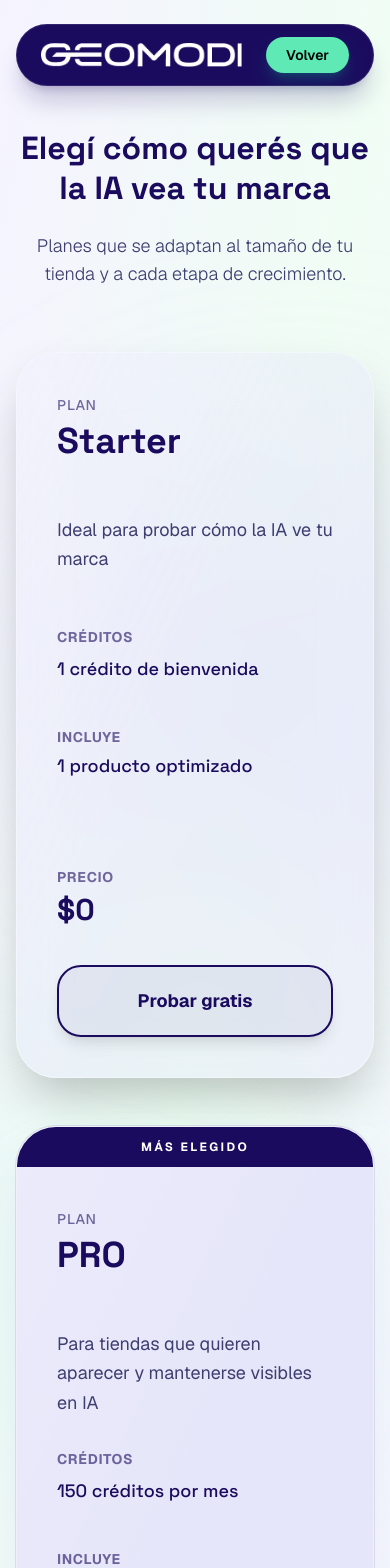
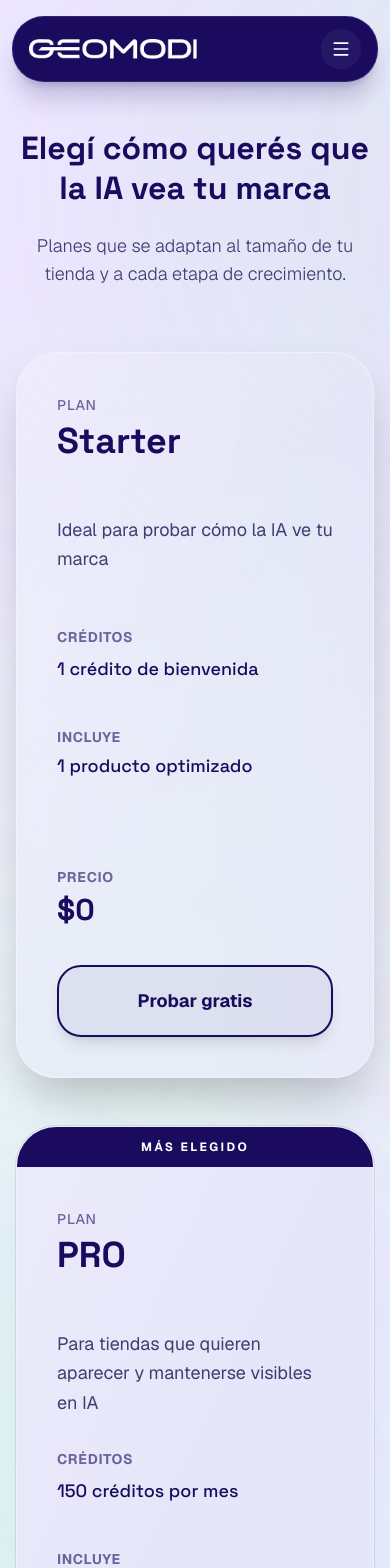
Before and after one commit to luchimbo/geomodi-landing, a Next.js app: page /pricing in a window 390 px wide. Shown: the top 1568 px of the page. Built offline with nearby package versions, Linux system fonts and the light colour scheme; no server answers.

Commit message:
docs: improve mobile responsiveness of navbar and footer logo

```diff
--- a/src/app/page.js
+++ b/src/app/page.js
@@ -1,7 +1,7 @@
 "use client";
 import React from "react";
-import { Play, Sparkles, Terminal, ShieldCheck } from "lucide-react";
-import { motion, useReducedMotion } from "framer-motion";
+import { Play, Sparkles, Terminal, ShieldCheck, Menu, X } from "lucide-react";
+import { motion, useReducedMotion, AnimatePresence } from "framer-motion";
 import Link from "next/link";
 
 export default function GeoModiLandingReplica() {
@@ -11,6 +11,7 @@ export default function GeoModiLandingReplica() {
   const [email, setEmail] = React.useState("");
   const [isSubmitted, setIsSubmitted] = React.useState(false);
   const [isLoading, setIsLoading] = React.useState(false);
+  const [isMenuOpen, setIsMenuOpen] = React.useState(false);
 
   const ease = [0.22, 1, 0.36, 1];
 
@@ -91,17 +92,17 @@ export default function GeoModiLandingReplica() {
 
       <div className="relative z-10">
         {/* Top bar */}
-        <header className="fixed top-0 left-0 right-0 z-[100] mx-auto max-w-6xl px-4 pt-6">
+        <header className="fixed top-0 left-0 right-0 z-[100] mx-auto max-w-6xl px-3 pt-4 md:px-4 md:pt-6">
           <motion.nav
             initial={{ opacity: 0, y: -10 }}
             animate={{ opacity: 1, y: 0 }}
             transition={{ duration: 0.7, ease }}
-            className="flex items-center justify-between rounded-full border border-white/20 bg-white/10 px-6 py-3 shadow-lg shadow-black/10 backdrop-blur-2xl backdrop-saturate-150"
+            className={`mx-auto flex items-center justify-between rounded-[2rem] border border-white/20 bg-white/10 px-4 py-3 shadow-lg shadow-black/10 backdrop-blur-2xl backdrop-saturate-150 transition-all duration-300 md:rounded-full md:px-6 ${isMenuOpen ? "rounded-[2rem] bg-black/90" : ""}`}
           >
-            <div className="flex w-full items-center justify-between">
+            <div className="flex w-full items-center justify-between gap-4">
               <div className="flex flex-1 items-center">
                 <a href="#" className="flex items-center gap-3 hover:opacity-80 transition-opacity">
-                  <img src="/logo.png" alt="GEOMODI" className="h-6 w-auto" />
+                  <img src="/logo.png" alt="GEOMODI" className="h-5 w-auto md:h-6" />
                 </a>
               </div>
 
@@ -114,18 +115,60 @@ export default function GeoModiLandingReplica() {
                 </Link>
               </div>
 
-              <div className="flex flex-1 justify-end">
-                <Link href="/pricing">
+              <div className="flex items-center gap-3 md:flex-1 md:justify-end">
+                <Link href="/pricing" className="hidden sm:block">
                   <motion.button
                     whileHover={reduce ? {} : { y: -1, scale: 1.01 }}
                     whileTap={reduce ? {} : { scale: 0.99 }}
-                    className="rounded-full bg-emerald-300 px-5 py-2 text-sm font-semibold text-black shadow-lg shadow-emerald-300/25 hover:bg-emerald-200 cursor-pointer"
+                    className="rounded-full bg-emerald-300 px-4 py-1.5 text-xs font-semibold text-black shadow-lg shadow-emerald-300/25 hover:bg-emerald-200 cursor-pointer md:px-5 md:py-2 md:text-sm"
                   >
                     Comenzar ahora
                   </motion.button>
                 </Link>
+
+                <button
+                  onClick={() => setIsMenuOpen(!isMenuOpen)}
+                  className="flex h-10 w-10 items-center justify-center rounded-full bg-white/5 text-white md:hidden"
+                >
+                  {isMenuOpen ? <X size={20} /> : <Menu size={20} />}
+                </button>
               </div>
             </div>
+
+            {/* Mobile Menu Overlay */}
+            <AnimatePresence>
+              {isMenuOpen && (
+                <motion.div
+                  initial={{ opacity: 0, height: 0, y: -10 }}
+                  animate={{ opacity: 1, height: "auto", y: 0 }}
+                  exit={{ opacity: 0, height: 0, y: -10 }}
+                  transition={{ duration: 0.3, ease: "easeInOut" }}
+                  className="absolute left-0 right-0 top-full mt-2 overflow-hidden rounded-[2rem] border border-white/10 bg-black/95 p-6 shadow-2xl backdrop-blur-3xl md:hidden"
+                >
+                  <div className="flex flex-col gap-6">
+                    <a
+                      href="#soluciones"
+                      onClick={() => setIsMenuOpen(false)}
+                      className="text-lg font-medium text-white/70 hover:text-white transition-colors"
+                    >
+                      Soluciones
+                    </a>
+                    <Link
+                      href="/pricing"
+                      onClick={() => setIsMenuOpen(false)}
+                      className="text-lg font-medium text-white/70 hover:text-white transition-colors"
+                    >
+                      Planes
+                    </Link>
+                    <Link href="/pricing" onClick={() => setIsMenuOpen(false)}>
+                      <button className="w-full rounded-2xl bg-emerald-300 py-4 font-bold text-black shadow-lg">
+                        Comenzar ahora
+                      </button>
+                    </Link>
+                  </div>
+                </motion.div>
+              )}
+            </AnimatePresence>
           </motion.nav>
         </header>
 
@@ -167,14 +210,14 @@ export default function GeoModiLandingReplica() {
                 <div className="relative w-full max-w-lg">
                   <input
                     type="text"
-                    placeholder="Ingresá URL de un producto de tu tienda"
-                    className="w-full rounded-2xl border border-emerald-400/40 bg-white/5 px-8 py-5 text-emerald-50 text-lg placeholder-emerald-400/40 focus:border-emerald-300/80 focus:outline-none focus:ring-2 focus:ring-emerald-300/10 transition-all font-space"
+                    placeholder="Ingresá URL de tu producto"
+                    className="w-full rounded-2xl border border-emerald-400/40 bg-white/5 px-6 py-4 text-emerald-50 text-base placeholder-emerald-400/40 focus:border-emerald-300/80 focus:outline-none focus:ring-2 focus:ring-emerald-300/10 transition-all font-space md:px-8 md:py-5 md:text-lg"
                   />
                 </div>
                 <motion.button
                   whileHover={{ scale: 1.02 }}
                   whileTap={{ scale: 0.98 }}
-                  className="w-full rounded-2xl bg-emerald-300 px-10 py-5 text-lg font-bold text-black shadow-xl shadow-emerald-400/20 hover:bg-emerald-200 transition-colors sm:w-auto whitespace-nowrap font-space"
+                  className="w-full rounded-2xl bg-emerald-300 px-8 py-4 text-base font-bold text-black shadow-xl shadow-emerald-400/20 hover:bg-emerald-200 transition-colors sm:w-auto md:px-10 md:py-5 md:text-lg whitespace-nowrap font-space"
                 >
                   Analizar ahora
                 </motion.button>
@@ -530,16 +573,16 @@ export default function GeoModiLandingReplica() {
 
             {/* Bottom LOGO Section */}
             <motion.div
-              initial={{ opacity: 0, y: 40 }}
+              initial={{ opacity: 0, y: 30 }}
               whileInView={{ opacity: 1, y: 0 }}
-              viewport={{ once: false, amount: 0.8 }}
-              transition={{ duration: 1.2, delay: 0.2 }}
-              className="mt-32 w-full max-w-2xl px-8 flex justify-center"
+              viewport={{ once: false, amount: 0.2 }}
+              transition={{ duration: 1.2, delay: 0.1 }}
+              className="mt-12 md:mt-32 w-full max-w-2xl px-6 md:px-8 flex justify-center"
             >
               <img
                 src="/logo_high_res.png"
                 alt="GEO Logo"
-                className="w-full h-auto object-contain opacity-90 select-none drop-shadow-[0_0_30px_rgba(255,255,255,0.05)]"
+                className="w-full h-auto max-w-[280px] md:max-w-none object-contain opacity-90 select-none drop-shadow-[0_0_30px_rgba(255,255,255,0.05)]"
               />
             </motion.div>
           </section>
--- a/src/app/pricing/page.js
+++ b/src/app/pricing/page.js
@@ -1,11 +1,12 @@
 "use client";
 import React from "react";
-import { motion } from "framer-motion";
+import { motion, AnimatePresence } from "framer-motion";
 import Link from "next/link";
-import { Check } from "lucide-react";
+import { Check, Menu, X } from "lucide-react";
 
 export default function PricingPage() {
     const [isAnnual, setIsAnnual] = React.useState(false);
+    const [isMenuOpen, setIsMenuOpen] = React.useState(false);
 
     const plans = [
         {
@@ -37,29 +38,120 @@ export default function PricingPage() {
     return (
         <div className="min-h-screen bg-gradient-to-br from-[#F5F3FF] via-[#F0FDF4] to-[#F5F3FF] text-[#1A0B5E] font-sans selection:bg-emerald-200 selection:text-emerald-900">
             {/* Navigation */}
-            <header className="fixed top-0 left-0 right-0 z-[100] mx-auto max-w-6xl px-4 pt-6">
-                <nav className="flex items-center justify-between rounded-full border border-white/10 bg-[#1A0B5E] px-6 py-3 shadow-xl shadow-[#1A0B5E]/20 backdrop-blur-sm">
-                    <div className="flex items-center">
+            <header className="fixed top-0 left-0 right-0 z-[100] mx-auto max-w-6xl px-3 pt-4 md:px-4 md:pt-6">
+                <nav className={`mx-auto flex items-center justify-between rounded-[2rem] border border-white/10 bg-[#1A0B5E] px-4 py-3 shadow-xl shadow-[#1A0B5E]/20 backdrop-blur-sm transition-all duration-300 md:rounded-full md:px-6 ${isMenuOpen ? "rounded-[2rem]" : ""}`}>
+                    <div className="flex w-full items-center justify-between gap-4">
+                        <div className="flex flex-1 items-center">
                             <Link href="/" className="hover:opacity-80 transition-opacity">
-                            <img src="/logo.png" alt="GEOMODI" className="h-6 w-auto brightness-200" />
+                                <img src="/logo.png" alt="GEOMODI" className="h-5 w-auto brightness-200 md:h-6" />
                             </Link>
                         </div>
-                    <div className="flex justify-end">
+
+                        <div className="hidden md:flex flex-1 justify-center items-center gap-8 text-white/70">
+                            <Link href="/#soluciones" className="text-sm font-medium hover:text-white transition-colors">
+                                Soluciones
+                            </Link>
+                            <Link href="/pricing" className="text-sm font-medium hover:text-white transition-colors">
+                                Planes
+                            </Link>
+                        </div>
+
+                        <div className="flex items-center gap-3 md:flex-1 md:justify-end">
                             <Link
                                 href="/"
-                            className="rounded-full bg-emerald-300 px-5 py-2 text-sm font-semibold text-black shadow-lg shadow-emerald-400/20 hover:bg-emerald-200"
+                                className="hidden sm:block rounded-full bg-emerald-300 px-5 py-2 text-sm font-semibold text-black shadow-lg shadow-emerald-400/20 hover:bg-emerald-200"
                             >
                                 Volver
                             </Link>
+
+                            <button
+                                onClick={() => setIsMenuOpen(!isMenuOpen)}
+                                className="flex h-10 w-10 items-center justify-center rounded-full bg-white/5 text-white md:hidden"
+                            >
+                                {isMenuOpen ? <X size={20} /> : <Menu size={20} />}
+                            </button>
                         </div>
+                    </div>
+
+                    {/* Mobile Menu Overlay */}
+                    <AnimatePresence>
+                        {isMenuOpen && (
+                            <motion.div
+                                initial={{ opacity: 0, height: 0, y: -10 }}
+                                animate={{ opacity: 1, height: "auto", y: 0 }}
+                                exit={{ opacity: 0, height: 0, y: -10 }}
+                                transition={{ duration: 0.3, ease: "easeInOut" }}
+                                className="absolute left-0 right-0 top-full mt-2 overflow-hidden rounded-[2rem] border border-white/10 bg-[#1A0B5E] p-6 shadow-2xl backdrop-blur-3xl md:hidden"
+                            >
+                                <div className="flex flex-col gap-6">
+                                    <Link
+                                        href="/#soluciones"
+                                        onClick={() => setIsMenuOpen(false)}
+                                        className="text-lg font-medium text-white/70 hover:text-white transition-colors"
+                                    >
+                                        Soluciones
+                                    </Link>
+                                    <Link
+                                        href="/pricing"
+                                        onClick={() => setIsMenuOpen(false)}
+                                        className="text-lg font-medium text-white/70 hover:text-white transition-colors"
+                                    >
+                                        Planes
+                                    </Link>
+                                    <Link href="/" onClick={() => setIsMenuOpen(false)}>
+                                        <button className="w-full rounded-2xl bg-emerald-300 py-4 font-bold text-black shadow-lg">
+                                            Volver al inicio
+                                        </button>
+                                    </Link>
+                                </div>
+                            </motion.div>
+                        )}
+                    </AnimatePresence>
                 </nav>
             </header>
 
             <main className="relative pt-32 pb-20 px-4">
                 {/* Background Decorative Blobs */}
                 <div className="absolute inset-0 overflow-hidden pointer-events-none">
-                    <div className="absolute top-1/4 left-1/4 w-96 h-96 bg-violet-200/40 rounded-full blur-[120px]" />
-                    <div className="absolute bottom-1/4 right-1/4 w-96 h-96 bg-emerald-100/40 rounded-full blur-[120px]" />
+                    <motion.div
+                        animate={{
+                            scale: [1, 1.4, 1],
+                            x: [0, 100, 0],
+                            y: [0, 50, 0],
+                        }}
+                        transition={{
+                            duration: 15, // Made slower
+                            repeat: Infinity,
+                            ease: "easeInOut",
+                        }}
+                        className="absolute top-[-15%] left-[-15%] w-[900px] h-[900px] bg-violet-500/15 rounded-full blur-[180px]"
+                    />
+                    <motion.div
+                        animate={{
+                            scale: [1.3, 1, 1.3],
+                            x: [0, -120, 0],
+                            y: [0, -80, 0],
+                        }}
+                        transition={{
+                            duration: 18, // Made slower
+                            repeat: Infinity,
+                            ease: "easeInOut",
+                        }}
+                        className="absolute bottom-[-15%] right-[-15%] w-[1000px] h-[1000px] bg-emerald-400/10 rounded-full blur-[200px]"
+                    />
+                    <motion.div
+                        animate={{
+                            scale: [1, 1.5, 1],
+                            x: [0, 80, 0],
+                            y: [0, -100, 0],
+                        }}
+                        transition={{
+                            duration: 22, // Made slower
+                            repeat: Infinity,
+                            ease: "easeInOut",
+                        }}
+                        className="absolute top-1/2 left-1/4 w-[700px] h-[700px] bg-violet-400/10 rounded-full blur-[160px]"
+                    />
                 </div>
 
                 <div className="relative z-10 max-w-5xl mx-auto text-center">
```
Lines whose indentation alone changed are shown as unchanged.
